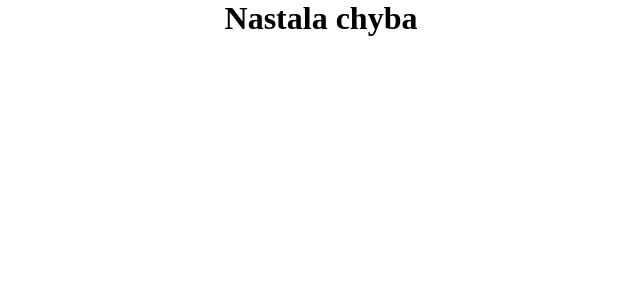
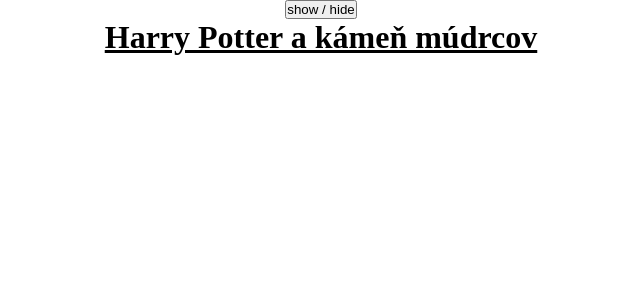
Before and after one commit to OliverSla/React, a React (Create React App) app: page / in a window 1280 px wide. Shown: the top 300 px of the page, without its empty margins (319-959 px from the left). Built offline with nearby package versions, Linux system fonts and the light colour scheme.

Commit message:
Show / Hide component

```diff
--- a/src/App.js
+++ b/src/App.js
@@ -1,21 +1,18 @@
 import { useState, useEffect } from 'react'
+import Book from './components/Book'
 
-
-const url = 'http://api.open-notify.org/iss-now.json'
 
 const App = () => {
 
-  // Short circuit evalution
-
-  const error = true
+  const [visibility, setVisibility] = useState(true)
 
 
 
   return(
     <div>
-      {
-        error ? <h1> Nastala chyba </h1> : <h1> Bez chyby </h1>
-      }
+      <button onClick={() => setVisibility(!visibility)}> show / hide </button>
+      {visibility && <Book />}
+
     </div>
   )
 }
--- /dev/null
+++ b/src/components/Book.css
@@ -0,0 +1,4 @@
+
+.book_title{
+    text-decoration: underline;
+}
--- /dev/null
+++ b/src/components/Book.js
@@ -0,0 +1,7 @@
+import './Book.css'
+
+export default function Book() {
+    return (
+        <h1 className="book_title"> Harry Potter a kámeň múdrcov </h1>
+    )
+}
```
Also changed, not shown: 1 other file (tests, documents, lock files or other folders).
